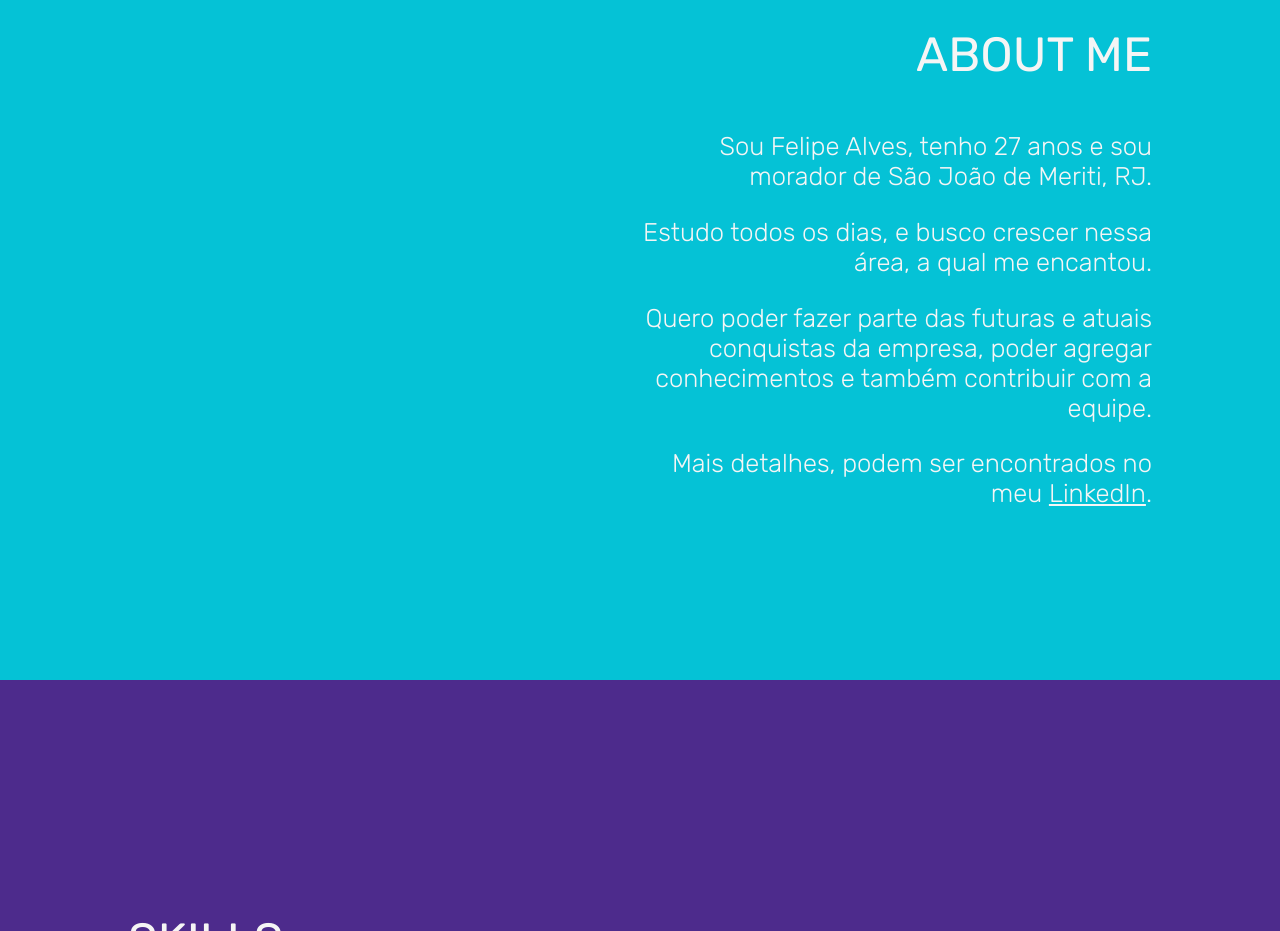
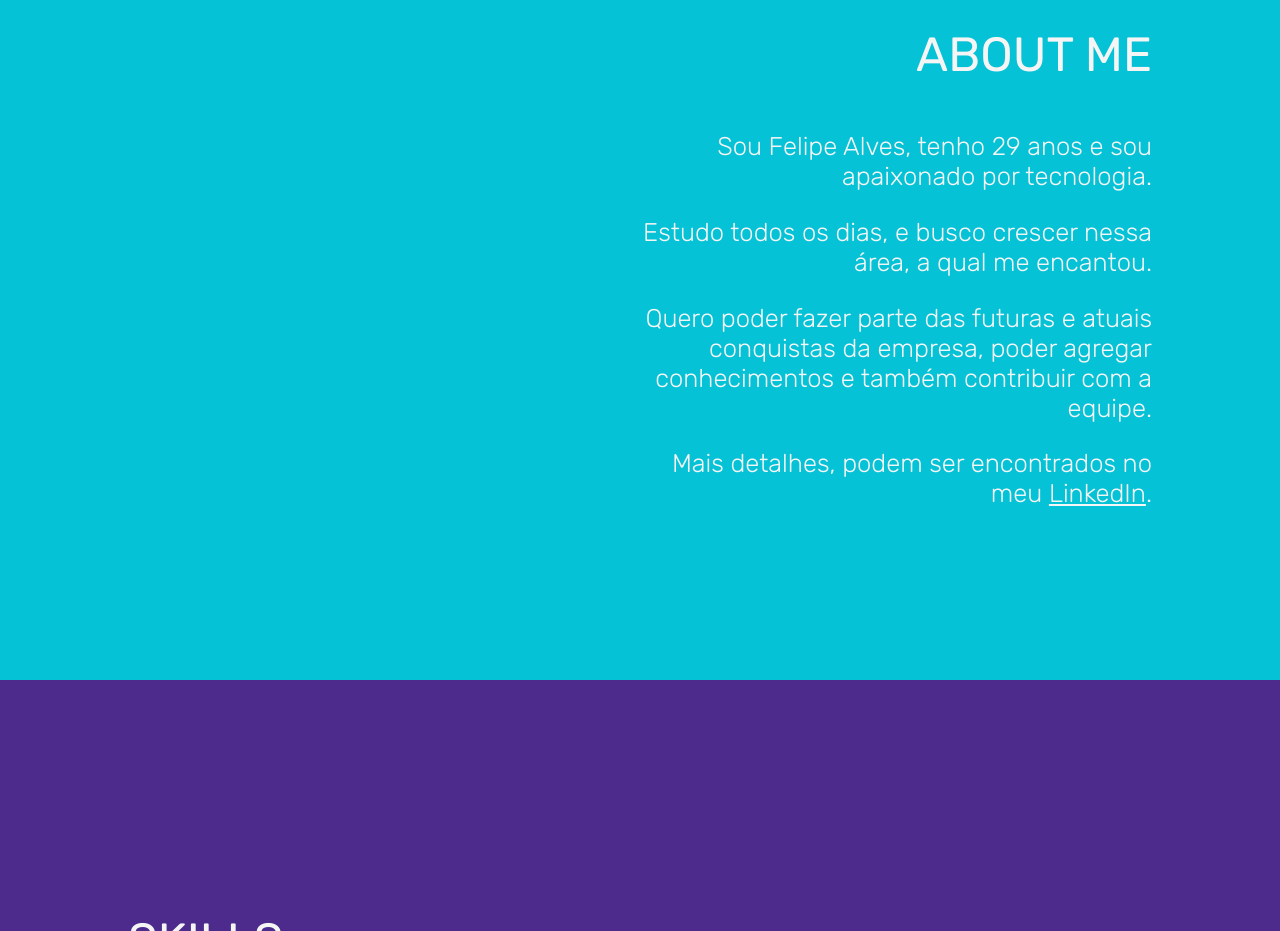
Before and after one commit to felipealvessi/felipealvessi.com.br, a plain HTML site: page index.html in a window 1280 px wide. Shown: the part 920-1851 px from the top of the page. Drawn offline with Linux system fonts and the light colour scheme.

Commit message:
update about

```diff
--- a/index.html
+++ b/index.html
@@ -39,7 +39,7 @@
       <div class="about-content">
         <h2 class="title">ABOUT ME</h2>
         <p>
-          Sou Felipe Alves, tenho 27 anos e sou morador de São João de Meriti, RJ.
+          Sou Felipe Alves, tenho 29 anos e sou apaixonado por tecnologia.
         <p>Estudo todos os dias, e busco crescer nessa área, a qual me encantou.</p>
         <p>Quero poder fazer parte das futuras e atuais conquistas da empresa, poder agregar conhecimentos e também
           contribuir com a equipe.</p>
```
